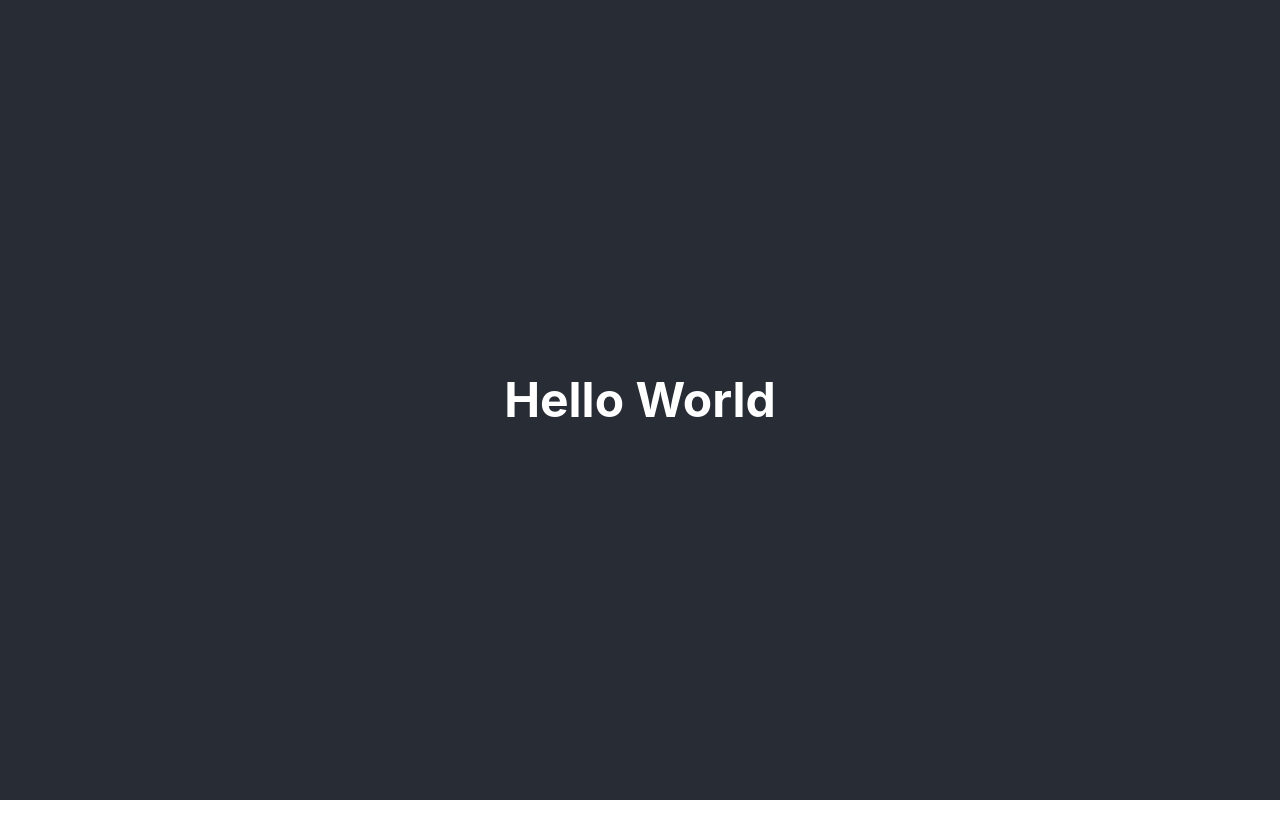
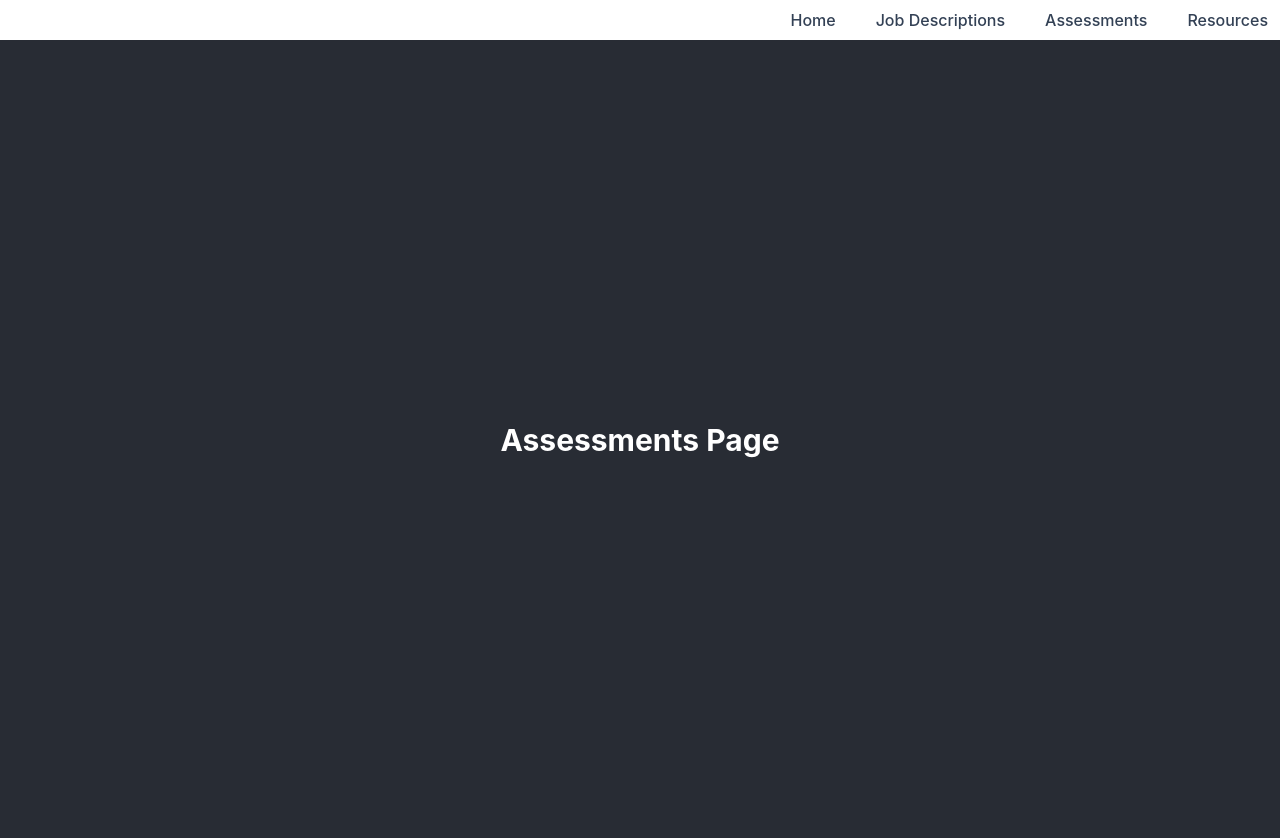
Before and after one commit to cherryontech/TechGarden, a React (Create React App) app: page /assessments in a window 1280 px wide. Before the commit the page ends 800 px from the top, so only its background shows below. Built offline with nearby package versions, Linux system fonts and the light colour scheme; the HTML template or start-up script is replaced by a standard one.

Commit message:
add basic components and routing in app.js with minimal styling

```diff
--- a/package.json
+++ b/package.json
@@ -8,6 +8,7 @@
     "@testing-library/user-event": "^13.5.0",
     "react": "^18.2.0",
     "react-dom": "^18.2.0",
+    "react-router-dom": "^6.23.0",
     "react-scripts": "5.0.1",
     "web-vitals": "^2.1.4"
   },
--- a/src/App.js
+++ b/src/App.js
@@ -1,12 +1,25 @@
+import { BrowserRouter, Routes, Route } from "react-router-dom";
+import Navbar from "./components/Navbar";
+import Home from "./pages/Home";
+import Assessments from "./pages/Assessments";
+import JobDescriptions from "./pages/JobDescriptions";
+import Resources from "./pages/Resources";
+import NotFound from "./pages/NotFound";
 import "./App.css";
 
 function App() {
   return (
-    <div className="App">
-      <h1 className="App-header text-5xl font-bold">
-        <p>Hello World </p>
-      </h1>
-    </div>
+    <BrowserRouter>
+      <Navbar />
+      <Routes>
+        <Route path="/" element={<Home />} />
+        <Route path="/job-descriptions" element={<JobDescriptions />} />
+        <Route path="/assessments" element={<Assessments />} />
+        <Route path="/resources" element={<Resources />} />
+        {/* A catch-all route for unknown paths */}
+        <Route path="*" element={<NotFound />} />
+      </Routes>
+    </BrowserRouter>
   );
 }
 
--- /dev/null
+++ b/src/components/Navbar.js
@@ -0,0 +1,26 @@
+import { Link } from "react-router-dom";
+
+function Navbar() {
+  return (
+    <div>
+      <nav className="flex sm:justify-end space-x-4">
+        {[
+          ["Home", "/"],
+          ["Job Descriptions", "/job-descriptions"],
+          ["Assessments", "/assessments"],
+          ["Resources", "/resources"],
+        ].map(([title, url, index]) => (
+          <Link
+            key={index}
+            to={url}
+            className="rounded-lg px-3 py-2 text-slate-700 font-medium hover:bg-slate-100 hover:text-slate-900"
+          >
+            {title}
+          </Link>
+        ))}
+      </nav>
+    </div>
+  );
+}
+
+export default Navbar;
--- /dev/null
+++ b/src/pages/Assessments.js
@@ -0,0 +1,9 @@
+function Assessments() {
+  return (
+    <div className="App-header">
+      <h1 className="text-3xl font-bold">Assessments Page</h1>
+    </div>
+  );
+}
+
+export default Assessments;
--- /dev/null
+++ b/src/pages/Home.js
@@ -0,0 +1,9 @@
+function Home() {
+  return (
+    <div className="App-header">
+      <h1 className="text-3xl font-bold">Home Page</h1>
+    </div>
+  );
+}
+
+export default Home;
--- /dev/null
+++ b/src/pages/JobDescriptions.js
@@ -0,0 +1,9 @@
+function JobDescriptions() {
+  return (
+    <div className="App-header">
+      <h1 className="text-3xl font-bold">Job Descriptions Page</h1>
+    </div>
+  );
+}
+
+export default JobDescriptions;
--- /dev/null
+++ b/src/pages/NotFound.js
@@ -0,0 +1,9 @@
+function NotFound() {
+  return (
+    <div className="App-header">
+      <h1 className="text-3xl font-bold">Not Found Page</h1>
+    </div>
+  );
+}
+
+export default NotFound;
--- /dev/null
+++ b/src/pages/Resources.js
@@ -0,0 +1,9 @@
+function Resources() {
+  return (
+    <div className="App-header">
+      <h1 className="text-3xl font-bold">Resources Page</h1>
+    </div>
+  );
+}
+
+export default Resources;
```
Also changed, not shown: 1 other file (tests, documents, lock files or other folders).
